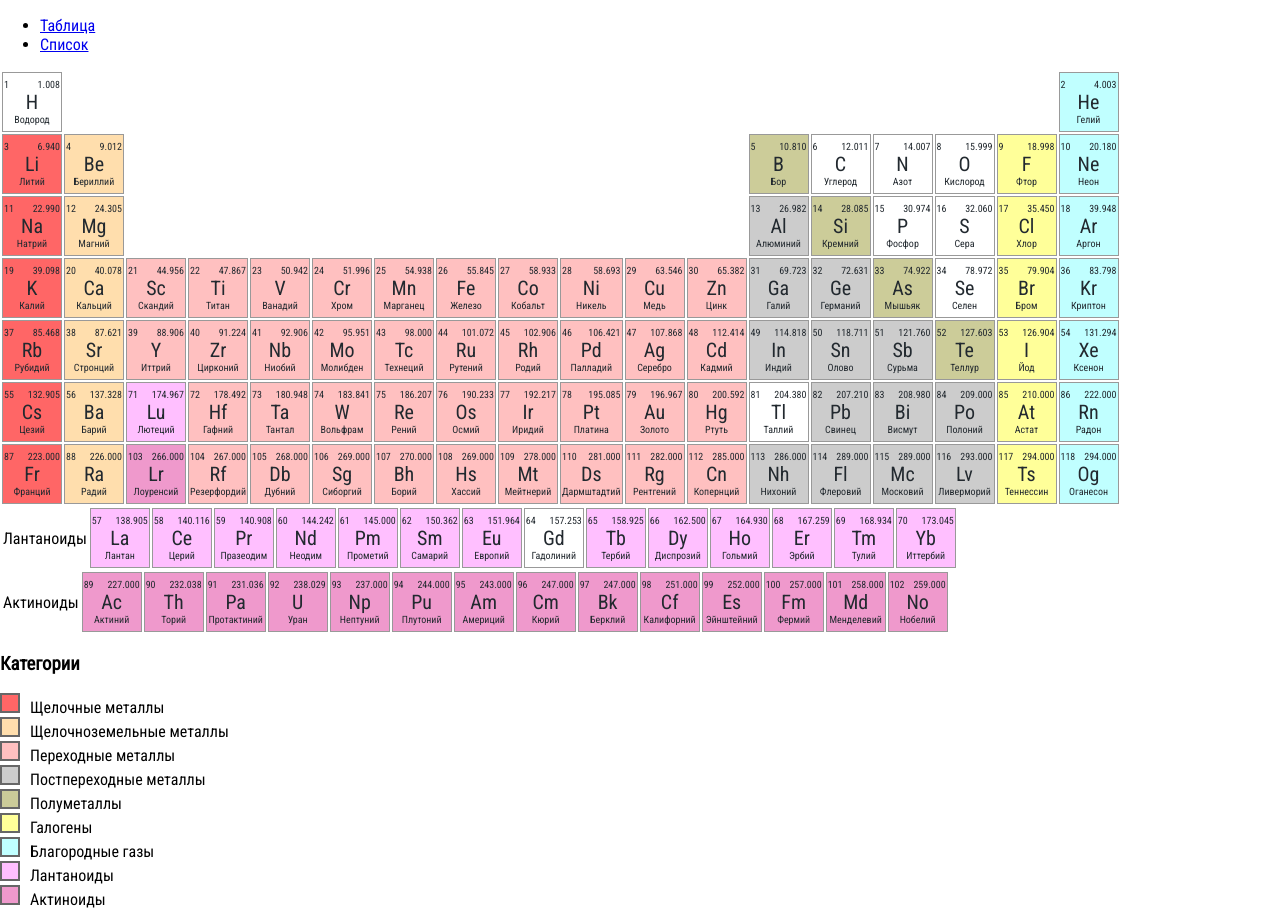
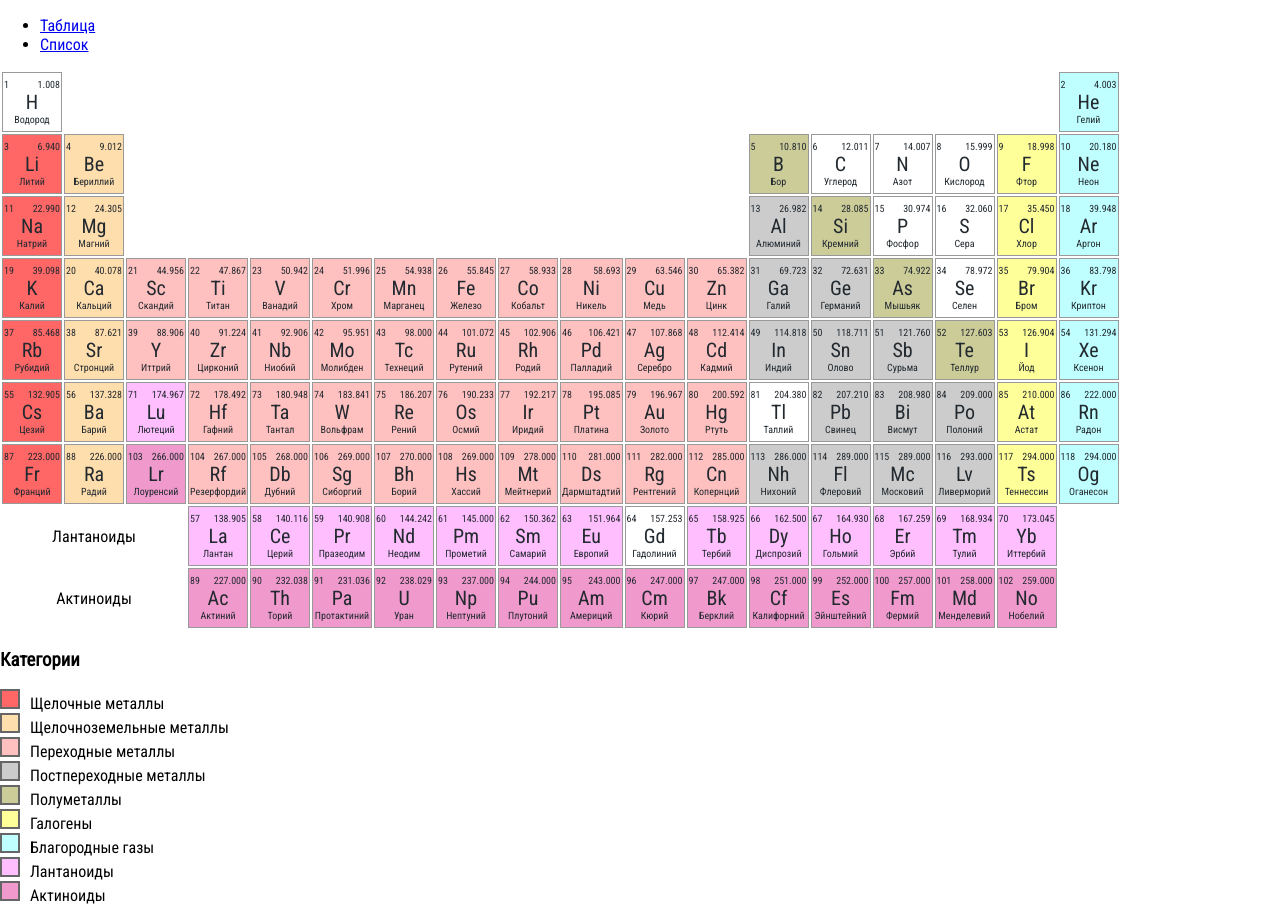
Before and after one commit to karataev/mendeleev-table, a React (Create React App) app: page / in a window 1280 px wide. Built offline with nearby package versions, Linux system fonts and the light colour scheme.

Commit message:
Insert lantanoids and actinoids into the table

```diff
--- a/src/table/Actinoids.js
+++ b/src/table/Actinoids.js
@@ -1,4 +1,5 @@
 import React from 'react';
+import styled from 'styled-components';
 
 import {findBySymbol} from "../elements";
 import ElementCell from './ElementCell';
@@ -6,22 +7,20 @@ import ElementCell from './ElementCell';
 const data = 'Ac Th Pa U Np Pu Am Cm Bk Cf Es Fm Md No'
   .split(' ');
 
+const Title = styled.td`
+text-align: center;
+`;
+
 export default class Actinoids extends React.Component {
 
   render() {
     return (
-      <div>
-        <table>
-          <tbody>
-          <tr>
-            <td>Актиноиды</td>
-            {data.map(symbol => (
-              <ElementCell data={findBySymbol(symbol)} key={symbol} />
-            ))}
-          </tr>
-          </tbody>
-        </table>
-      </div>
+      <tr>
+        <Title colSpan={3}>Актиноиды</Title>
+        {data.map(symbol => (
+          <ElementCell data={findBySymbol(symbol)} key={symbol} />
+        ))}
+      </tr>
     )
   }
 }
--- a/src/table/ElementTable.js
+++ b/src/table/ElementTable.js
@@ -47,12 +47,10 @@ export default class ElementTable extends React.Component {
               {row.map((symbol, i) => getCell(symbol, i))}
             </tr>
           ))}
+          <Lantanoids/>
+          <Actinoids/>
           </tbody>
         </table>
-        <div>
-          <Lantanoids/>
-          <Actinoids/>
-        </div>
         <CategoryList/>
       </Root>
     )
--- a/src/table/Lantanoids.js
+++ b/src/table/Lantanoids.js
@@ -1,4 +1,5 @@
 import React from 'react';
+import styled from 'styled-components';
 
 import {findBySymbol} from "../elements";
 import ElementCell from './ElementCell';
@@ -6,22 +7,20 @@ import ElementCell from './ElementCell';
 const data = 'La Ce Pr Nd Pm Sm Eu Gd Tb Dy Ho Er Tm Yb'
   .split(' ');
 
+const Title = styled.td`
+text-align: center;
+`;
+
 export default class Lantanoids extends React.Component {
 
   render() {
     return (
-      <div>
-        <table>
-          <tbody>
-          <tr>
-            <td>Лантаноиды</td>
-            {data.map(symbol => (
-              <ElementCell data={findBySymbol(symbol)} key={symbol} />
-            ))}
-          </tr>
-          </tbody>
-        </table>
-      </div>
+      <tr>
+        <Title colSpan={3}>Лантаноиды</Title>
+        {data.map(symbol => (
+          <ElementCell data={findBySymbol(symbol)} key={symbol} />
+        ))}
+      </tr>
     )
   }
 }
```
